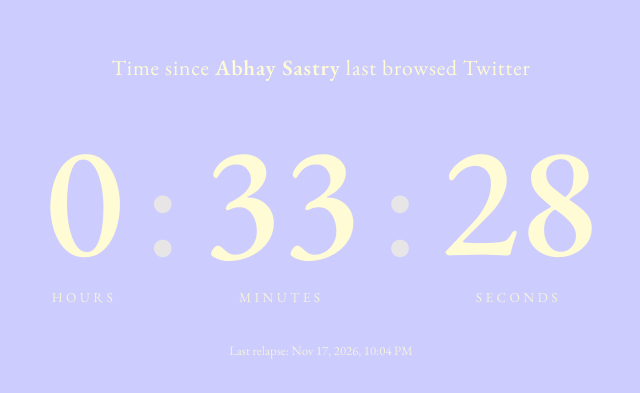
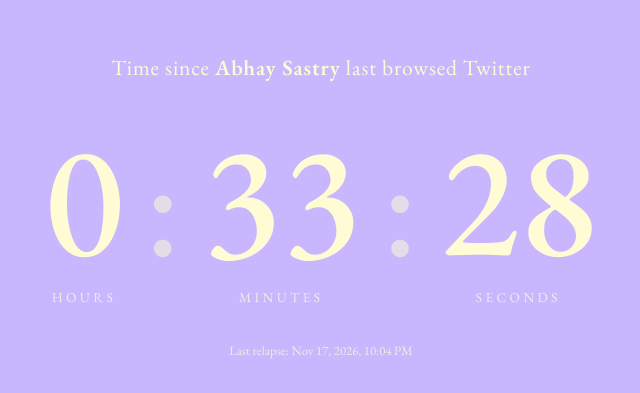
Before and after one commit to VanceVanderhaven2001/minutessinceabhaysastrylastbrowsedtwitter, a plain HTML site: page index.html in a window 1280 px wide. Shown: the part 195-588 px from the top of the page, without its empty margins (319-959 px from the left). Drawn offline with nearby package versions, Linux system fonts and the light colour scheme.

Commit message:
Update index.html

```diff
--- a/index.html
+++ b/index.html
@@ -10,7 +10,7 @@
   * { box-sizing: border-box; margin: 0; }
   html, body { height: 100%; }
   body {
-    background: #CCCCFF;
+    background: #C8B6FF;
     color: #FFFBD4;
     font-family: "EB Garamond", Garamond, serif;
     display: flex; flex-direction: column;
```
